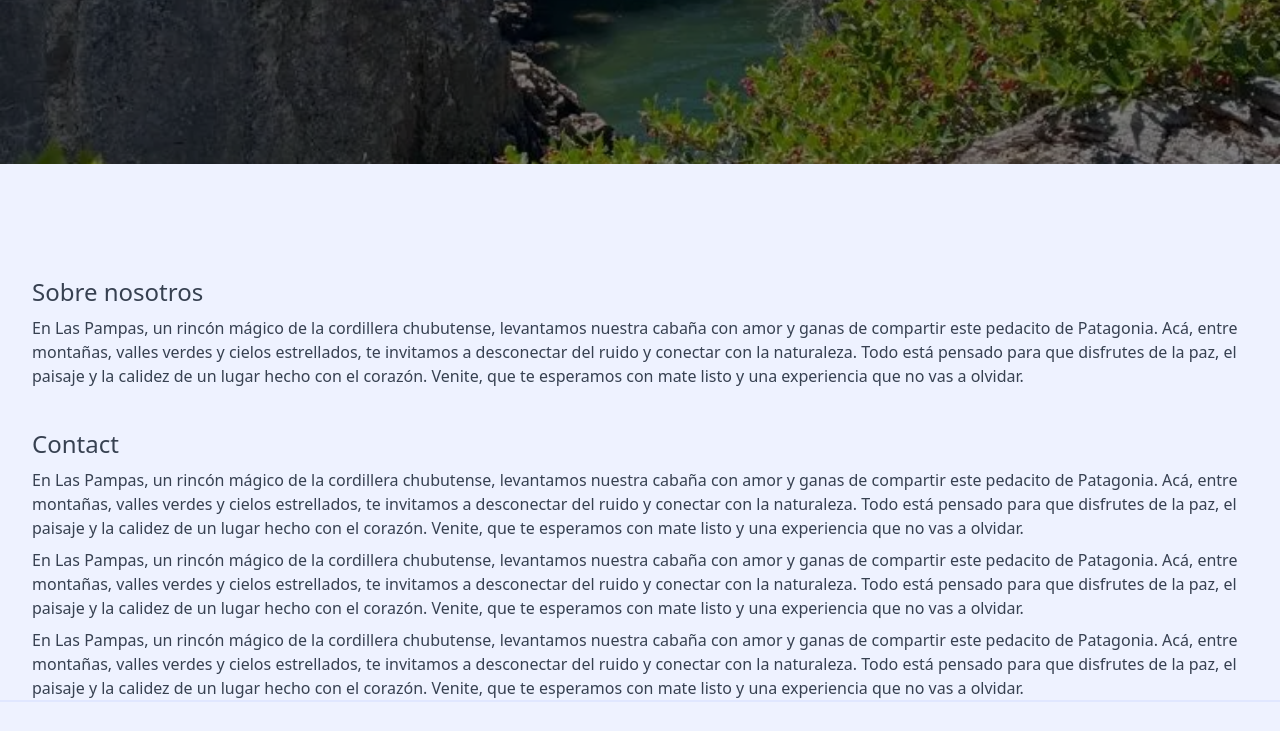
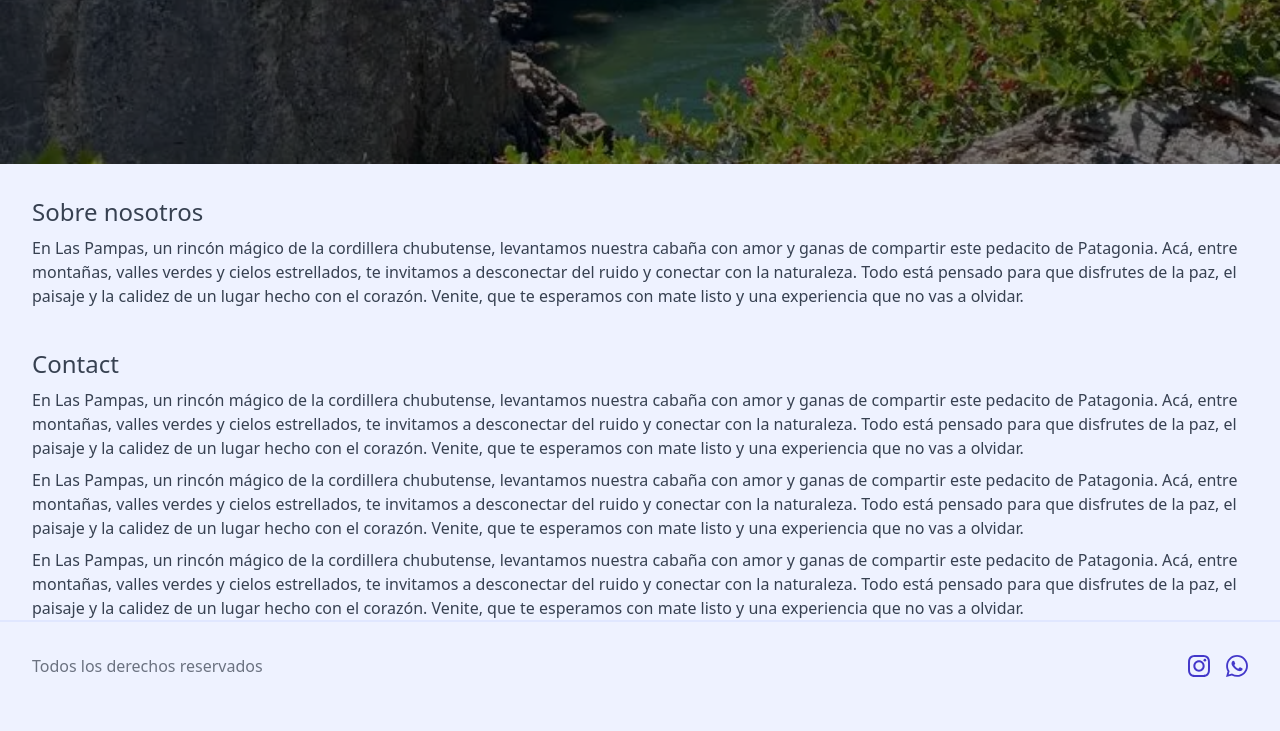
Before and after one commit to AgustinaMartinez/andesita, an Astro site: page / in a window 1280 px wide. Shown: the part 636-1367 px from the top of the page. After the commit the page ends 1346 px from the top, so only its background shows below. Built offline with nearby package versions, Linux system fonts and the light colour scheme; Astro itself is replaced by a stand-in of ours.

Commit message:
fix social media buttons

```diff
--- a/src/components/Footer.astro
+++ b/src/components/Footer.astro
@@ -6,12 +6,58 @@
   <div class="flex justify-between items-center text-gray-500">
     <p>Todos los derechos reservados</p>
     <div class="flex justify-between items-center gap-4">
-      <a href="/"
-        ><img src="src/assets/instagram.svg" alt="Instagram" width="20px" /></a
-      >
-      <a href="/"
-        ><img src="src/assets/whatsapp.svg" alt="Instagram" width="20px" /></a
-      >
+      <a href="/">
+        <svg
+          xmlns="http://www.w3.org/2000/svg"
+          xmlns:xlink="http://www.w3.org/1999/xlink"
+          version="1.1"
+          id="Capa_1"
+          x="0px"
+          y="0px"
+          viewBox="0 0 24 24"
+          style="enable-background:new 0 0 24 24;"
+          xml:space="preserve"
+          width="22"
+          height="22"
+        >
+          <g>
+            <path
+              fill="#4338ca"
+              d="M12,2.162c3.204,0,3.584,0.012,4.849,0.07c1.308,0.06,2.655,0.358,3.608,1.311c0.962,0.962,1.251,2.296,1.311,3.608   c0.058,1.265,0.07,1.645,0.07,4.849c0,3.204-0.012,3.584-0.07,4.849c-0.059,1.301-0.364,2.661-1.311,3.608   c-0.962,0.962-2.295,1.251-3.608,1.311c-1.265,0.058-1.645,0.07-4.849,0.07s-3.584-0.012-4.849-0.07   c-1.291-0.059-2.669-0.371-3.608-1.311c-0.957-0.957-1.251-2.304-1.311-3.608c-0.058-1.265-0.07-1.645-0.07-4.849   c0-3.204,0.012-3.584,0.07-4.849c0.059-1.296,0.367-2.664,1.311-3.608c0.96-0.96,2.299-1.251,3.608-1.311   C8.416,2.174,8.796,2.162,12,2.162 M12,0C8.741,0,8.332,0.014,7.052,0.072C5.197,0.157,3.355,0.673,2.014,2.014   C0.668,3.36,0.157,5.198,0.072,7.052C0.014,8.332,0,8.741,0,12c0,3.259,0.014,3.668,0.072,4.948c0.085,1.853,0.603,3.7,1.942,5.038   c1.345,1.345,3.186,1.857,5.038,1.942C8.332,23.986,8.741,24,12,24c3.259,0,3.668-0.014,4.948-0.072   c1.854-0.085,3.698-0.602,5.038-1.942c1.347-1.347,1.857-3.184,1.942-5.038C23.986,15.668,24,15.259,24,12   c0-3.259-0.014-3.668-0.072-4.948c-0.085-1.855-0.602-3.698-1.942-5.038c-1.343-1.343-3.189-1.858-5.038-1.942   C15.668,0.014,15.259,0,12,0z"
+            ></path>
+            <path
+              fill="#4338ca"
+              d="M12,5.838c-3.403,0-6.162,2.759-6.162,6.162c0,3.403,2.759,6.162,6.162,6.162s6.162-2.759,6.162-6.162   C18.162,8.597,15.403,5.838,12,5.838z M12,16c-2.209,0-4-1.791-4-4s1.791-4,4-4s4,1.791,4,4S14.209,16,12,16z"
+            ></path>
+            <circle fill="#4338ca" cx="18.406" cy="5.594" r="1.44"></circle>
+          </g>
+        </svg>
+      </a>
+      <a href="/">
+        <svg
+          xmlns="http://www.w3.org/2000/svg"
+          xmlns:xlink="http://www.w3.org/1999/xlink"
+          version="1.1"
+          id="Capa_1"
+          x="0px"
+          y="0px"
+          viewBox="0 0 24 24"
+          style="enable-background:new 0 0 24 24;"
+          xml:space="preserve"
+          width="22"
+          height="22"
+        >
+          <g id="WA_Logo">
+            <g>
+              <path
+                fill="#4338ca"
+                style="fill-rule:evenodd;clip-rule:evenodd;"
+                d="M20.463,3.488C18.217,1.24,15.231,0.001,12.05,0    C5.495,0,0.16,5.334,0.157,11.892c-0.001,2.096,0.547,4.142,1.588,5.946L0.057,24l6.304-1.654    c1.737,0.948,3.693,1.447,5.683,1.448h0.005c6.554,0,11.89-5.335,11.893-11.893C23.944,8.724,22.708,5.735,20.463,3.488z     M12.05,21.785h-0.004c-1.774,0-3.513-0.477-5.031-1.378l-0.361-0.214l-3.741,0.981l0.999-3.648l-0.235-0.374    c-0.99-1.574-1.512-3.393-1.511-5.26c0.002-5.45,4.437-9.884,9.889-9.884c2.64,0,5.122,1.03,6.988,2.898    c1.866,1.869,2.893,4.352,2.892,6.993C21.932,17.351,17.498,21.785,12.05,21.785z M17.472,14.382    c-0.297-0.149-1.758-0.868-2.031-0.967c-0.272-0.099-0.47-0.149-0.669,0.148s-0.767,0.967-0.941,1.166    c-0.173,0.198-0.347,0.223-0.644,0.074c-0.297-0.149-1.255-0.462-2.39-1.475c-0.883-0.788-1.48-1.761-1.653-2.059    s-0.018-0.458,0.13-0.606c0.134-0.133,0.297-0.347,0.446-0.521C9.87,9.97,9.919,9.846,10.019,9.647    c0.099-0.198,0.05-0.372-0.025-0.521C9.919,8.978,9.325,7.515,9.078,6.92c-0.241-0.58-0.486-0.501-0.669-0.51    C8.236,6.401,8.038,6.4,7.839,6.4c-0.198,0-0.52,0.074-0.792,0.372c-0.272,0.298-1.04,1.017-1.04,2.479    c0,1.463,1.065,2.876,1.213,3.074c0.148,0.198,2.095,3.2,5.076,4.487c0.709,0.306,1.263,0.489,1.694,0.626    c0.712,0.226,1.36,0.194,1.872,0.118c0.571-0.085,1.758-0.719,2.006-1.413c0.248-0.694,0.248-1.29,0.173-1.413    C17.967,14.605,17.769,14.531,17.472,14.382z"
+              ></path>
+            </g>
+          </g>
+        </svg>
+      </a>
     </div>
   </div>
 </footer>
--- a/src/layouts/LandingLayout.astro
+++ b/src/layouts/LandingLayout.astro
@@ -2,7 +2,7 @@
 import "~/styles/global.css";
 ---
 
-<div class="m-0 w-full pt-28 px-8 text-gray-700">
+<div class="m-0 w-full pt-8 px-8 text-gray-700">
   <slot />
 </div>
 
```
Also changed, not shown: src/assets/instagram.svg, src/assets/whatsapp.svg.
